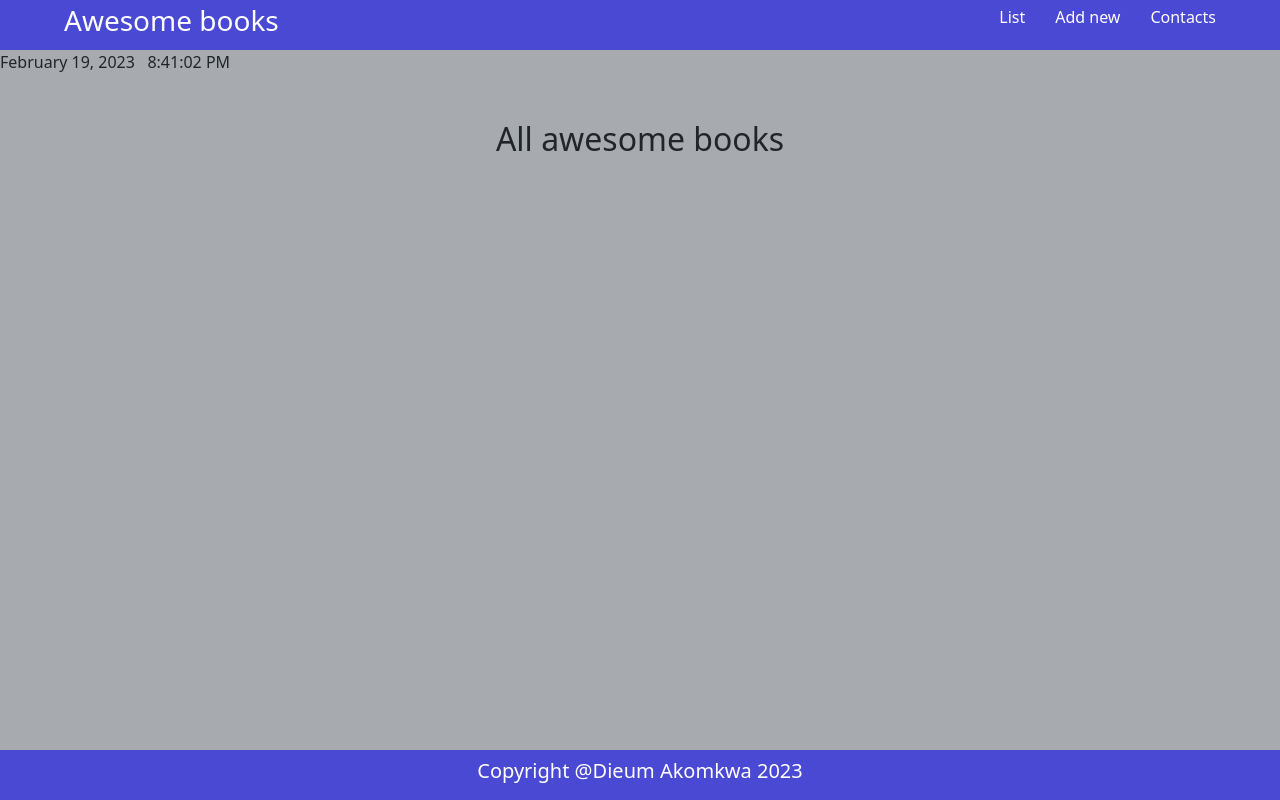
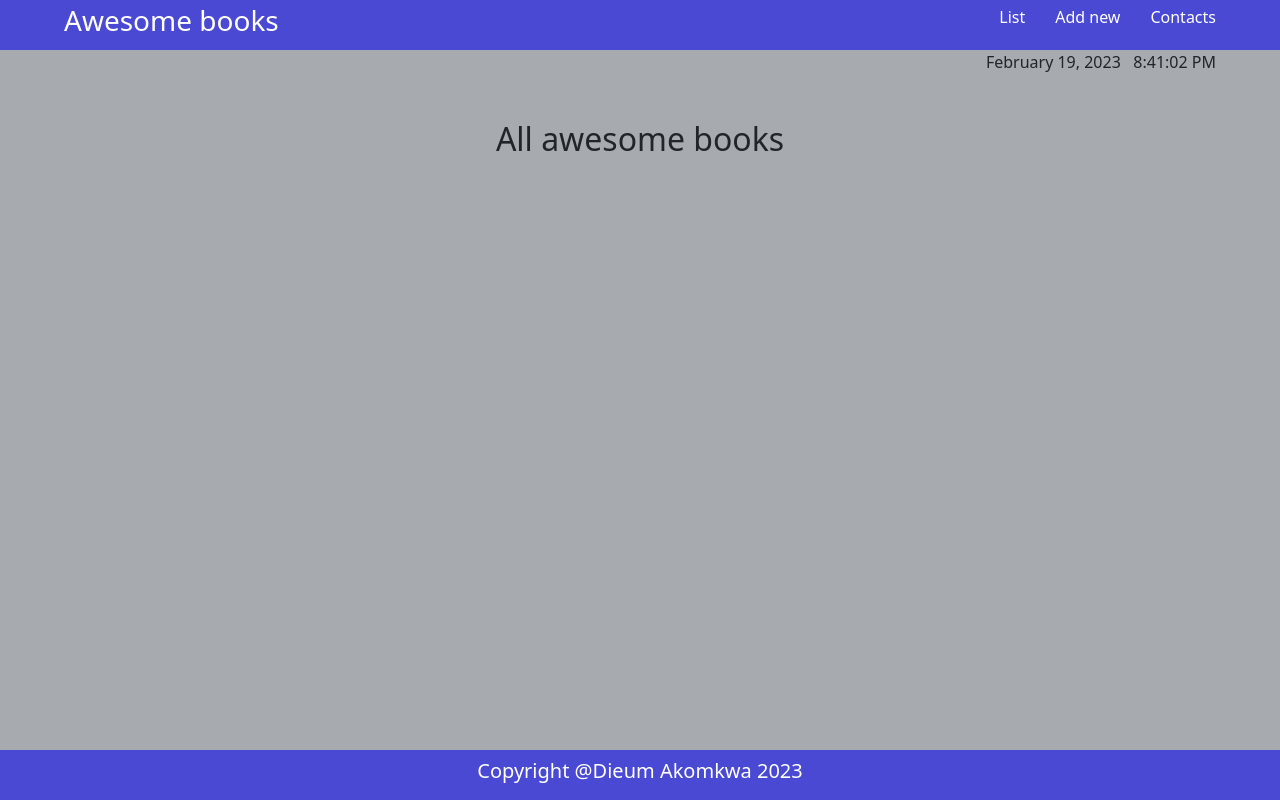
Before and after one commit to dieum512/Awesome-books-with-ES6-a, a website with bundled scripts: page index.html in a window 1280 px wide. Built offline with nearby package versions, Linux system fonts and the light colour scheme.

Commit message:
Style the date

```diff
--- a/style.css
+++ b/style.css
@@ -40,13 +40,17 @@ body {
     flex-direction: row;
     float: right;
     gap: 30px;
-
-    /* align-items: center; */
   }
 
   .nav-list li {
     cursor: pointer;
     color: #fff;
+  }
+
+  .date {
+    display: flex;
+    justify-content: flex-end;
+    margin-right: 5%;
   }
 
   tr {
```
